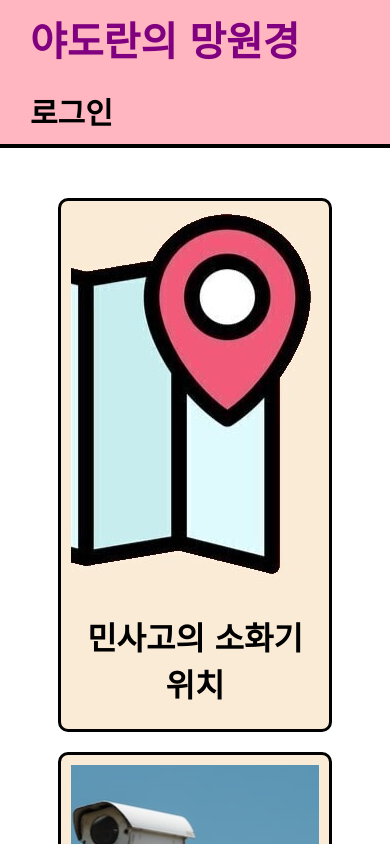
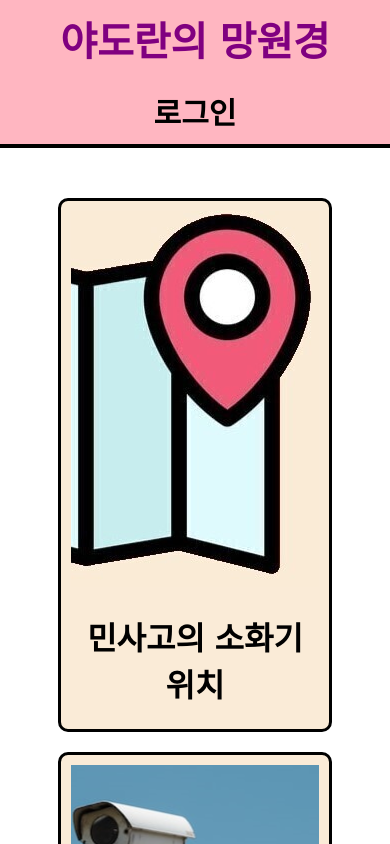
Before and after one commit to jhan756k/Yadoran-Telescope, a React (Create React App) app: page / in a window 390 px wide. Shown: the top 844 px of the page. Built offline with nearby package versions, Linux system fonts and the light colour scheme; the HTML template or start-up script is replaced by a standard one.

Commit message:
viewport fix

```diff
--- a/public/index.html
+++ b/public/index.html
@@ -2,6 +2,24 @@
 <html lang="en">
   <head>
     <meta charset="utf-8" />
+    <meta name="viewport" content="width=device-width, initial-scale=1" />
+    <meta
+      name="description"
+      content="Web site created using create-react-app"
+    />
+    <!--
+      manifest.json provides metadata used when your web app is installed on a
+      user's mobile device or desktop. See https://developers.google.com/web/fundamentals/web-app-manifest/
+    -->
+    <!--
+      Notice the use of %PUBLIC_URL% in the tags above.
+      It will be replaced with the URL of the `public` folder during the build.
+      Only files inside the `public` folder can be referenced from the HTML.
+
+      Unlike "/favicon.ico" or "favicon.ico", "%PUBLIC_URL%/favicon.ico" will
+      work correctly both with client-side routing and a non-root public URL.
+      Learn how to configure a non-root public URL by running `npm run build`.
+    -->
     <title>Yadoran's Telescope</title>
   </head>
   <body>
--- a/src/Style/Navbar.css
+++ b/src/Style/Navbar.css
@@ -1,8 +1,7 @@
-@import url('https://fonts.googleapis.com/css2?family=Do+Hyeon&display=swap');
-
+@import url("https://fonts.googleapis.com/css2?family=Do+Hyeon&display=swap");
 
 .navdiv {
-    font-family: 'Do Hyeon', sans-serif;
+  font-family: "Do Hyeon", sans-serif;
   display: flex;
   flex-direction: row;
   justify-content: space-between;
@@ -17,6 +16,8 @@
 .navtitle {
   margin-top: 10px;
   margin-bottom: 10px;
+  margin-right: 20px;
+  margin-left: 20px;
   font-weight: bold;
   font-size: 40px;
   text-decoration: none;
@@ -26,6 +27,8 @@
 .navitem {
   margin-top: 10px;
   margin-bottom: 10px;
+  margin-left: 20px;
+  margin-right: 20px;
   font-weight: bold;
   font-size: 30px;
   text-decoration: none;
@@ -35,3 +38,11 @@
 .navitem:hover {
   color: purple;
 }
+
+@media screen and (max-width: 452px) {
+  .navdiv {
+    flex-direction: column;
+    justify-content: center;
+    align-items: center;
+  }
+}
```
Also changed, not shown: src/Style/Card.css (indentation only), src/Style/Homepage.css (line endings or trailing spaces). Lines whose indentation alone changed are shown as unchanged.
